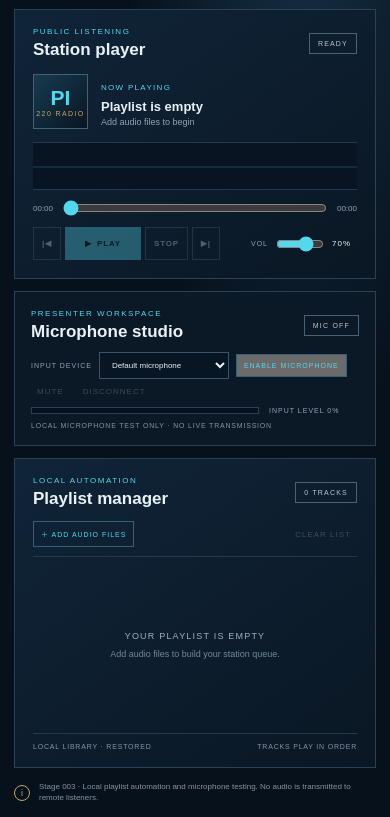
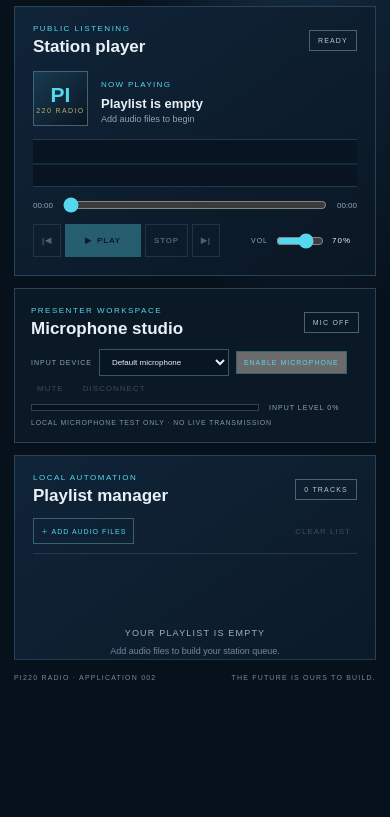
Before and after one commit to profdrjamesjessen-cyber/PI220-LIVE-RADIO, a plain HTML site: page index.html in a window 390 px wide. Shown: the part 150-967 px from the top of the page. After the commit the page ends 844 px from the top, so only its background shows below. Drawn offline with Linux system fonts and the light colour scheme.

Commit message:
Add files via upload

```diff
--- a/css/style.css
+++ b/css/style.css
@@ -11,7 +11,89 @@
 @media(max-width:390px){.control-row{gap:4px}.play-button,.stop-button{padding:0 8px}.volume input{width:48px}.station-tags{gap:9px;font-size:6px}.playlist-actions{gap:4px}.load-button{padding:7px;font-size:7px}}
 
 /* Stage 003 — presenter microphone workspace */
-.dashboard{grid-template-rows:auto minmax(0,1fr) minmax(0,.48fr) auto}
-.player-card{grid-column:1;grid-row:2}.playlist-card{grid-column:2;grid-row:2/4}.studio-card{grid-column:1;grid-row:3;background:#0b1927;border:1px solid #294257;padding:13px 16px;min-height:0;display:flex;flex-direction:column;justify-content:center}
+.studio-card{background:#0b1927;border:1px solid #294257;padding:13px 16px}
 .mic-controls{display:flex;align-items:center;gap:7px;flex-wrap:wrap;margin-top:10px}.device-label{font-size:7px;letter-spacing:1px;color:var(--muted)}.mic-controls select{background:#081522;color:var(--text);border:1px solid #38556a;padding:7px 8px;font-size:8px;min-width:130px;max-width:190px}.mic-controls button:disabled{opacity:.35;cursor:not-allowed}.mic-meter{display:flex;align-items:center;gap:10px;margin-top:10px}.meter-track{height:7px;flex:1;background:#07111c;border:1px solid #294257;overflow:hidden}.meter-level{height:100%;width:0%;background:linear-gradient(90deg,#55d7ed 0%,#c5a66a 78%,#d87565 100%);transition:width .08s linear}.mic-meter span{font-size:7px;letter-spacing:1px;color:var(--muted);min-width:90px}.studio-disclaimer{font-size:7px;letter-spacing:.8px;color:#8295a5;margin:8px 0 0}
 @media(max-width:700px){.dashboard{display:flex;flex-direction:column}.player-card{min-height:270px}.playlist-card{height:310px}.studio-card{min-height:155px}}
+
+
+/* PI220 RADIO — Responsive, anchored application workspace */
+html, body { width:100%; height:100%; min-height:0; overflow:hidden; }
+.radio-app {
+    width:100%; height:100vh; height:100dvh; min-height:0;
+    display:flex; flex-direction:column; overflow:hidden;
+}
+.topbar { flex:0 0 64px; min-height:0; }
+
+.dashboard {
+    flex:1 1 0; min-width:0; min-height:0;
+    display:grid;
+    grid-template-columns:minmax(0,1.05fr) minmax(0,.95fr);
+    grid-template-rows:minmax(78px,auto) minmax(270px,1fr) minmax(155px,.58fr) minmax(20px,auto);
+    grid-template-areas:
+      "intro intro"
+      "player playlist"
+      "studio playlist"
+      "note note";
+    gap:12px 18px; padding:12px 0;
+    overflow-x:hidden; overflow-y:auto;
+    overscroll-behavior:contain;
+    scrollbar-width:thin; scrollbar-color:#35546a transparent;
+    align-content:stretch;
+}
+.station-intro { grid-area:intro; min-width:0; }
+.player-card { grid-area:player; min-width:0; min-height:0; }
+.studio-card {
+    grid-area:studio; min-width:0; min-height:0;
+    display:flex; flex-direction:column; justify-content:center;
+}
+.playlist-card { grid-area:playlist; min-width:0; min-height:0; }
+.system-note { grid-area:note; min-width:0; }
+
+.player-card, .studio-card, .playlist-card { min-height:0; overflow:hidden; }
+.playlist-list {
+    flex:1 1 0; min-height:0; overflow-x:hidden; overflow-y:auto;
+    overscroll-behavior:contain;
+}
+.track-row, .track-meta, .mic-controls, .mic-meter { min-width:0; }
+.track-meta { overflow:hidden; }
+.track-meta h3, .track-meta p { overflow-wrap:anywhere; }
+.visualizer { flex:0 0 48px; min-height:48px; }
+footer { flex:0 0 33px; min-height:33px; }
+
+@media (min-width:701px) and (max-height:720px) {
+    .topbar { flex-basis:54px; }
+    .dashboard {
+        grid-template-rows:minmax(66px,auto) minmax(270px,1fr) minmax(155px,.58fr) minmax(20px,auto);
+        gap:9px 14px; padding:8px 0;
+    }
+    .station-intro { min-height:66px; }
+    h1 { font-size:clamp(25px,3vw,35px); margin:5px 0 3px; }
+    .station-tags { margin-top:5px; }
+    .player-card, .playlist-card { padding:13px 14px; }
+    .studio-card { padding:10px 14px; }
+    .track-row { margin:9px 0 7px; }
+    .visualizer { margin:2px 0 6px; }
+    .control-row { margin-top:6px; }
+    footer { flex-basis:28px; min-height:28px; }
+}
+@media (max-width:700px) {
+    html, body { height:100%; min-height:0; overflow:hidden; }
+    .radio-app {
+        height:100vh; height:100dvh; min-height:0;
+        overflow:hidden; padding:0 14px;
+    }
+    .topbar { flex-basis:58px; }
+    .dashboard {
+        display:flex; flex:1 1 0; min-height:0; flex-direction:column;
+        overflow-x:hidden; overflow-y:auto; gap:12px; padding:12px 0;
+    }
+    .station-intro { min-height:auto; flex:0 0 auto; }
+    .player-card { min-height:270px; flex:0 0 auto; }
+    .studio-card { min-height:155px; flex:0 0 auto; }
+    .playlist-card { height:310px; min-height:240px; flex:0 0 auto; }
+    .system-note { flex:0 0 auto; }
+    footer {
+        height:auto; min-height:35px; flex:0 0 auto;
+        padding:9px 0; gap:8px; flex-wrap:wrap;
+    }
+}
--- a/js/app.js
+++ b/js/app.js
@@ -34,7 +34,13 @@ stop.addEventListener("click",()=>{audio.pause();audio.currentTime=0;setStatus("
 audio.addEventListener("play",()=>{$("playGlyph").textContent="Ⅱ";$("playText").textContent="PAUSE";setStatus("LOCAL AUTOMATION PLAYING");spectrum()});audio.addEventListener("pause",()=>{$("playGlyph").textContent="▶";$("playText").textContent="PLAY";cancelAnimationFrame(raf);idle();if(audio.src&&audio.currentTime>0&&status.textContent!=="STOPPED")setStatus("PAUSED")});audio.addEventListener("ended",advance);
 audio.addEventListener("loadedmetadata",()=>{duration.textContent=fmt(audio.duration);progress.value=0});audio.addEventListener("timeupdate",()=>{if(!seeking&&Number.isFinite(audio.duration)&&audio.duration>0)progress.value=Math.round(audio.currentTime/audio.duration*1000);currentTime.textContent=fmt(audio.currentTime)});
 progress.addEventListener("input",()=>{seeking=true;if(Number.isFinite(audio.duration))currentTime.textContent=fmt(Number(progress.value)/1000*audio.duration)});progress.addEventListener("change",()=>{if(Number.isFinite(audio.duration))audio.currentTime=Number(progress.value)/1000*audio.duration;seeking=false});
-volume.addEventListener("input",()=>{audio.volume=Number(volume.value)/100;volumeValue.textContent=volume.value+"%"});audio.volume=.7;window.addEventListener("resize",resize);
+volume.addEventListener("input",()=>{audio.volume=Number(volume.value)/100;volumeValue.textContent=volume.value+"%"});audio.volume=.7;
+if ("ResizeObserver" in window) {
+ const visualizerObserver = new ResizeObserver(() => resize());
+ visualizerObserver.observe(canvas);
+} else {
+ window.addEventListener("resize", resize);
+}
 (async()=>{resize();try{db=await openDB();const saved=await loadStored();tracks=saved.map(x=>({id:x.id,name:x.name,type:x.type,blob:x.blob}));libraryStatus.textContent="LOCAL LIBRARY · RESTORED";if(tracks.length)selectTrack(0)}catch(e){libraryStatus.textContent="BROWSER STORAGE UNAVAILABLE";console.warn("PI220 Radio local library:",e)}render()})();
 
 // Presenter studio: microphone input test only; no network transmission.
```
